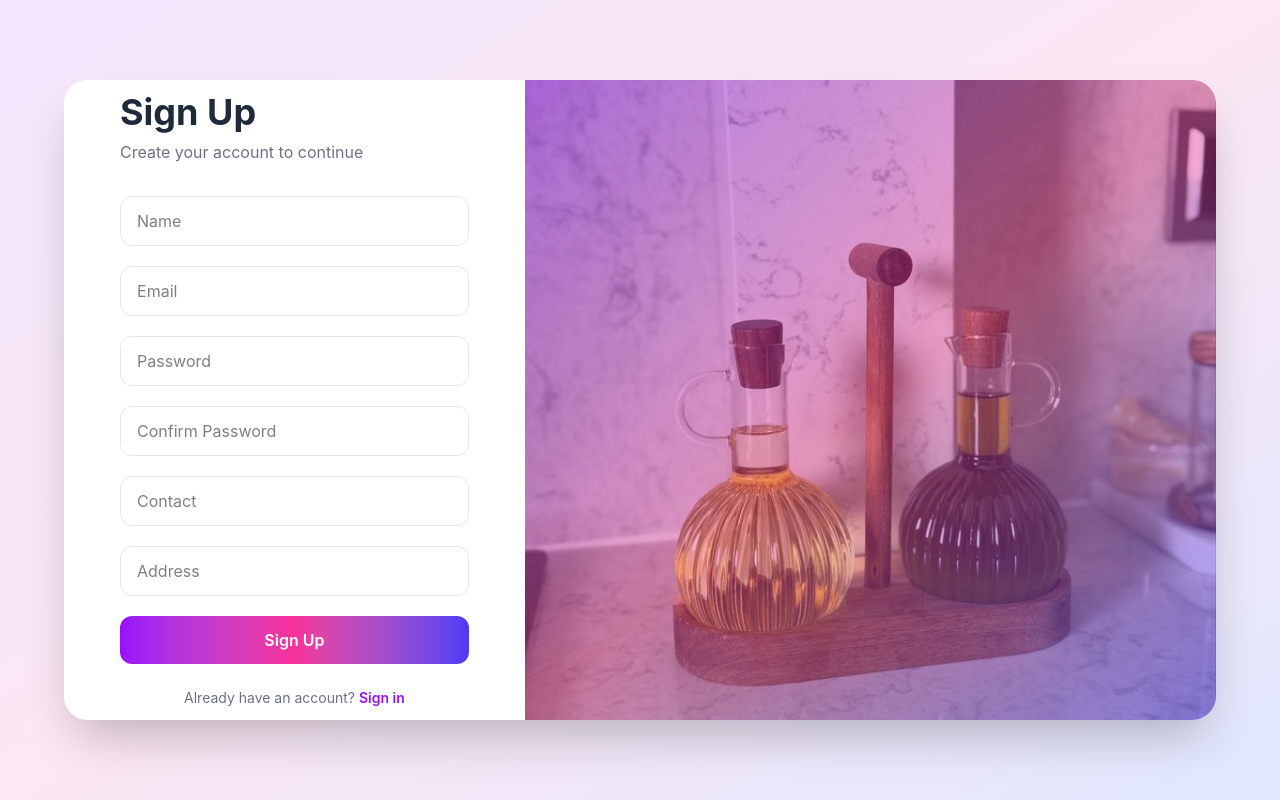
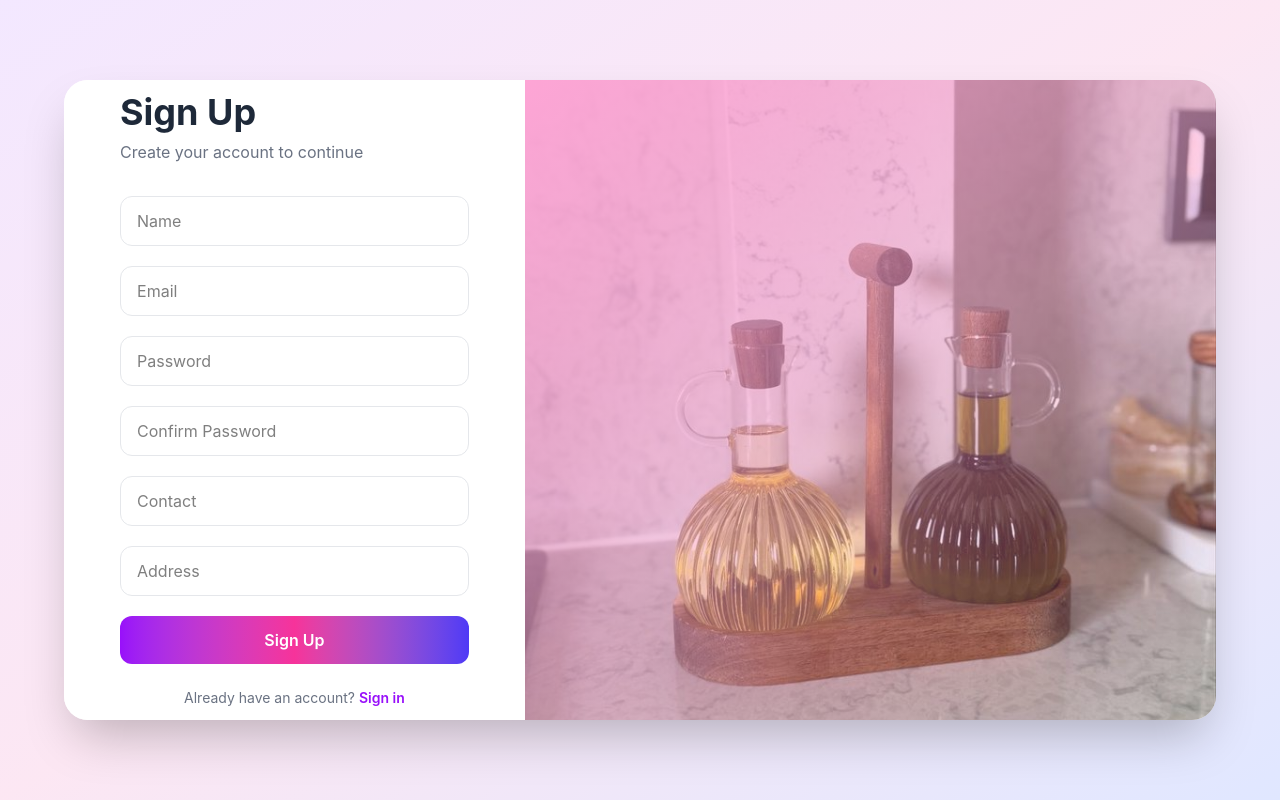
Before and after one commit to dolishaa29/Orufy_assignment, a React app in the folder Frontend/: page /register in a window 1280 px wide. Built offline with nearby package versions, Linux system fonts and the light colour scheme; the HTML template or start-up script is replaced by a standard one.

Commit message:
new updates

```diff
--- a/Frontend/src/pages/Register.jsx
+++ b/Frontend/src/pages/Register.jsx
@@ -65,7 +65,6 @@
 
       <div className="w-full max-w-6xl h-[640px] bg-white rounded-3xl shadow-2xl overflow-hidden flex flex-col md:flex-row-reverse">
 
-        {/* IMAGE SIDE */}
         <div className="hidden md:block w-3/5 h-full relative overflow-hidden">
 
           <img
@@ -74,11 +73,10 @@
             className="w-full h-full object-cover object-center transition-all duration-700"
           />
 
-          <div className="absolute inset-0 bg-gradient-to-br from-purple-600/50 via-pink-500/40 to-indigo-600/50" />
+          <div className="absolute inset-0 bg-gradient-to-br from-pink-300" />
 
         </div>
 
-        {/* FORM SIDE */}
         <div className="w-full md:w-2/5 bg-white flex items-center justify-center p-10 md:p-14">
 
           <div className="w-full max-w-sm">
```
